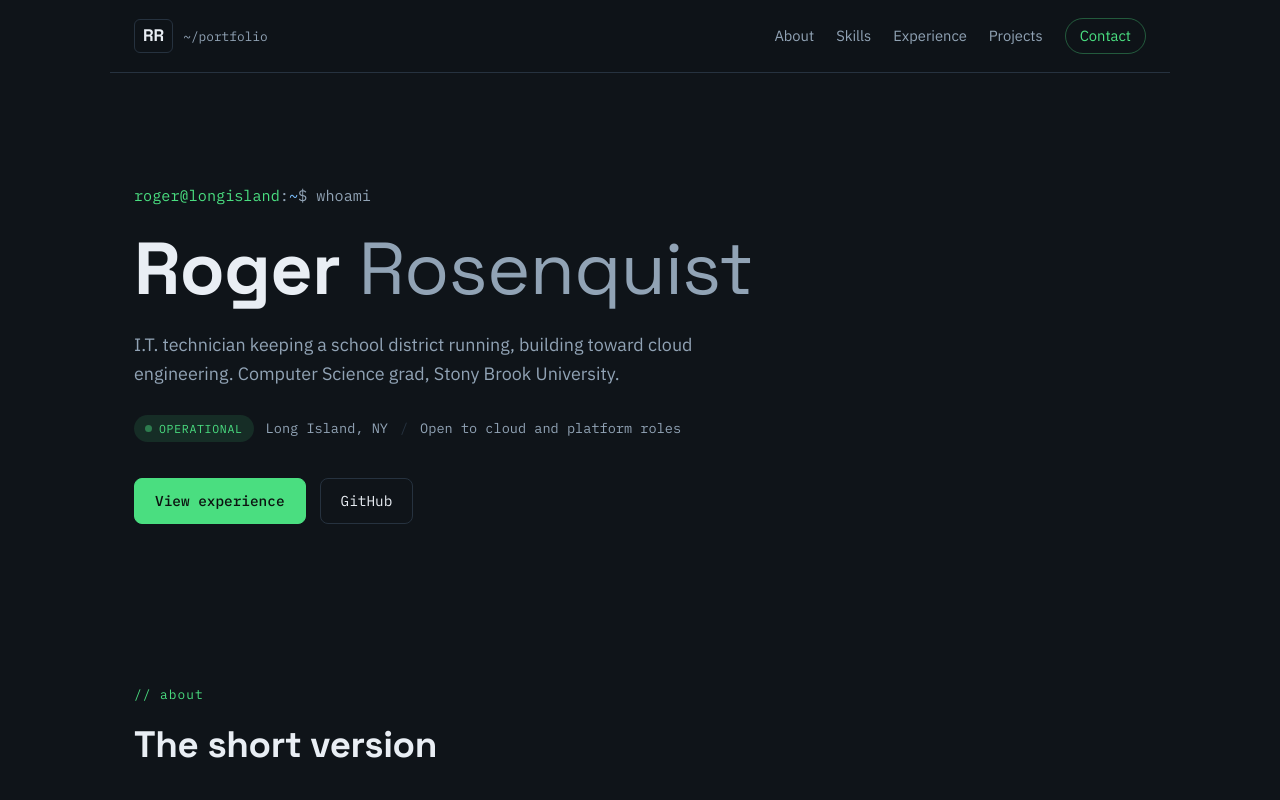
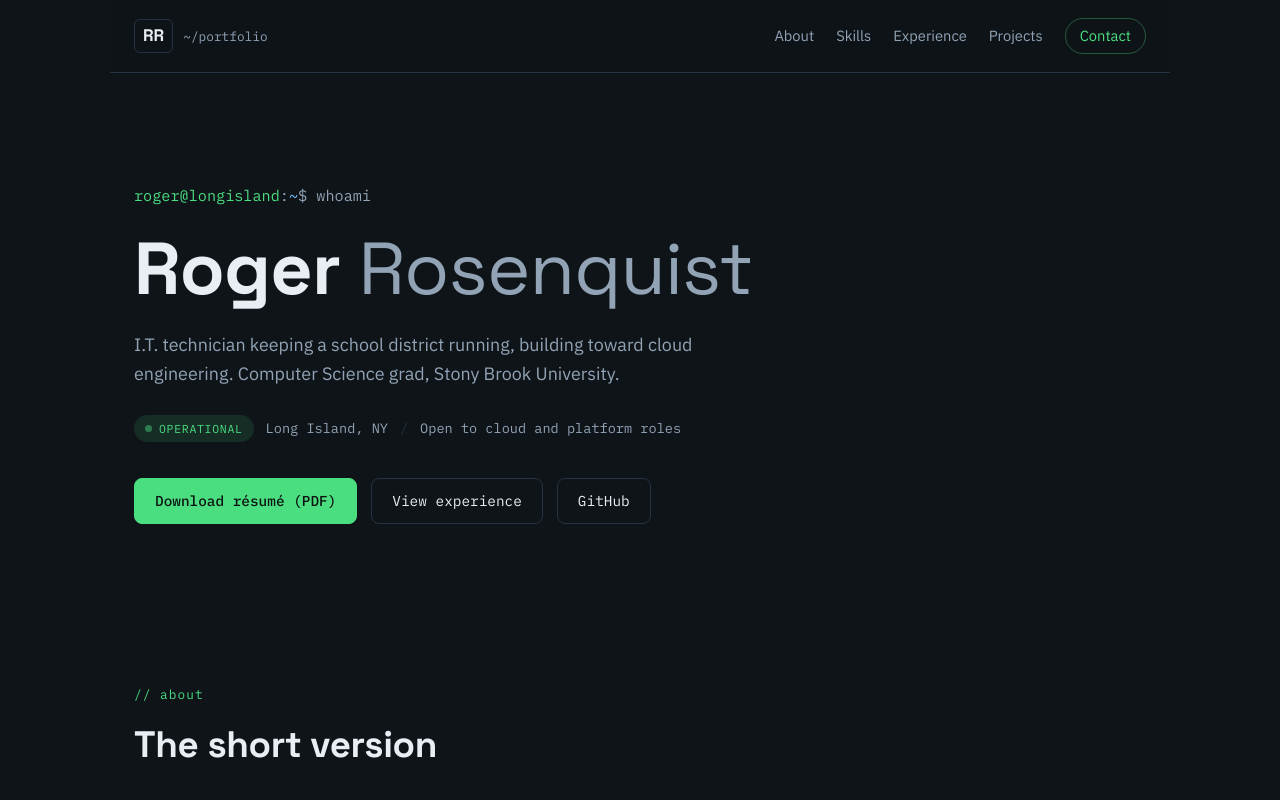
Before and after one commit to rogerrosenquist/rogerrosenquist.github.io, a React (Vite) app: page / in a window 1280 px wide. Shown: the top 800 px of the page. Built offline with nearby package versions, Linux system fonts and the light colour scheme.

Commit message:
Add downloadable resume to portfolio

```diff
--- a/src/App.jsx
+++ b/src/App.jsx
@@ -75,6 +75,7 @@ const PROJECTS = [
 ];
 
 const LINKS = {
+  resume: "/Roger_Rosenquist_Resume.pdf",
   email: "rosenquist.roger@gmail.com",
   github: "https://github.com/rogerrosenquist",
   linkedin: "https://www.linkedin.com/in/roger-rosenquist-8b867357",
@@ -204,7 +205,8 @@ export default function App() {
             <span className="hero-loc">Open to cloud and platform roles</span>
           </div>
           <div className="hero-actions">
-            <a className="btn primary" href="#experience">View experience</a>
+            <a className="btn primary" href={LINKS.resume} download="Roger_Rosenquist_Resume.pdf">Download résumé (PDF)</a>
+            <a className="btn" href="#experience">View experience</a>
             <a className="btn" href={LINKS.github} target="_blank" rel="noreferrer">GitHub</a>
           </div>
         </section>
@@ -334,6 +336,7 @@ export default function App() {
             <h2>Get in touch</h2>
             <a className="email" href={`mailto:${LINKS.email}`}>{LINKS.email}</a>
             <div className="socials">
+              <a className="btn" href={LINKS.resume} download="Roger_Rosenquist_Resume.pdf">Download résumé (PDF)</a>
               <a className="btn" href={LINKS.github} target="_blank" rel="noreferrer">GitHub</a>
               <a className="btn" href={LINKS.linkedin} target="_blank" rel="noreferrer">LinkedIn</a>
             </div>
```
Also changed, not shown: 1 other file (tests, documents, lock files or other folders).
